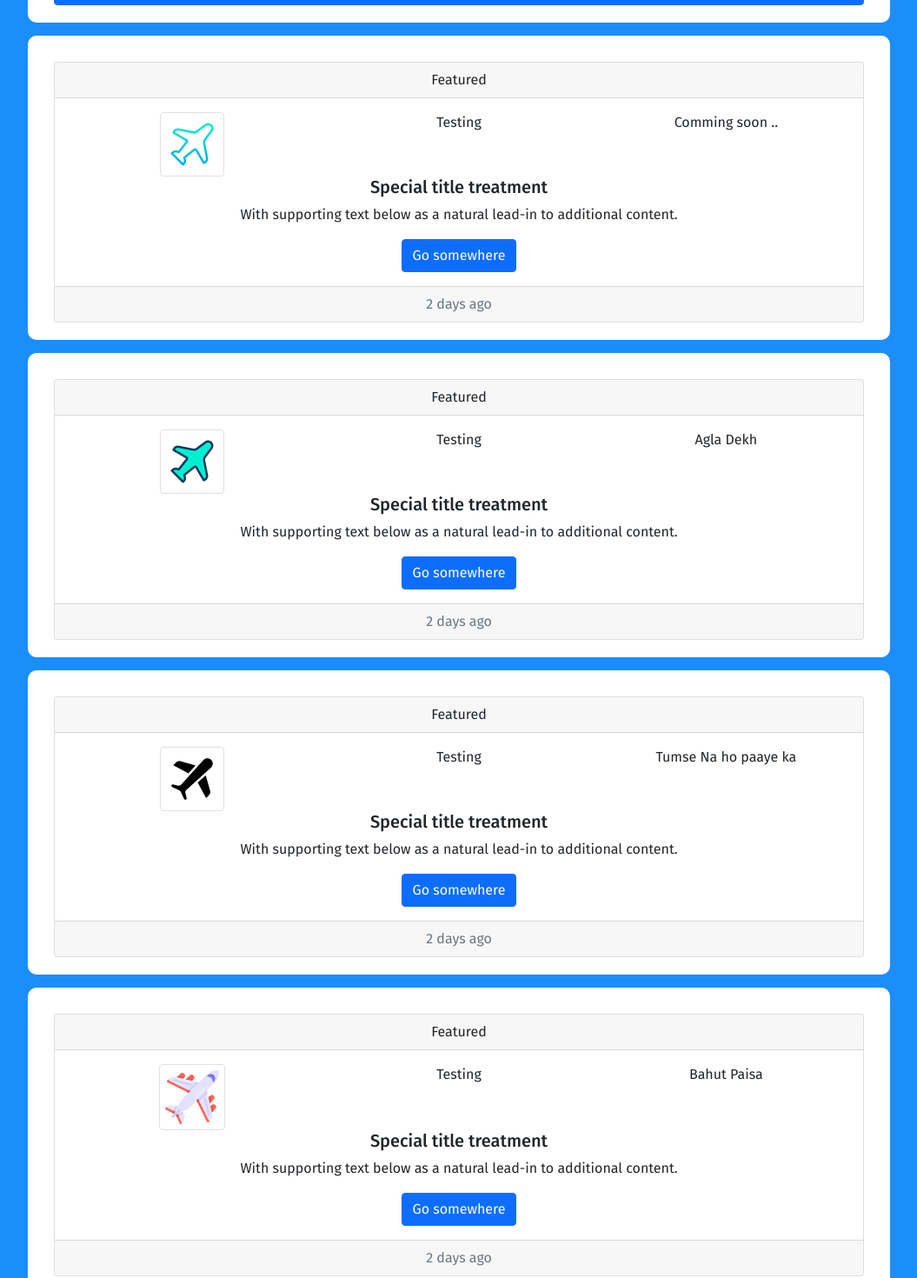
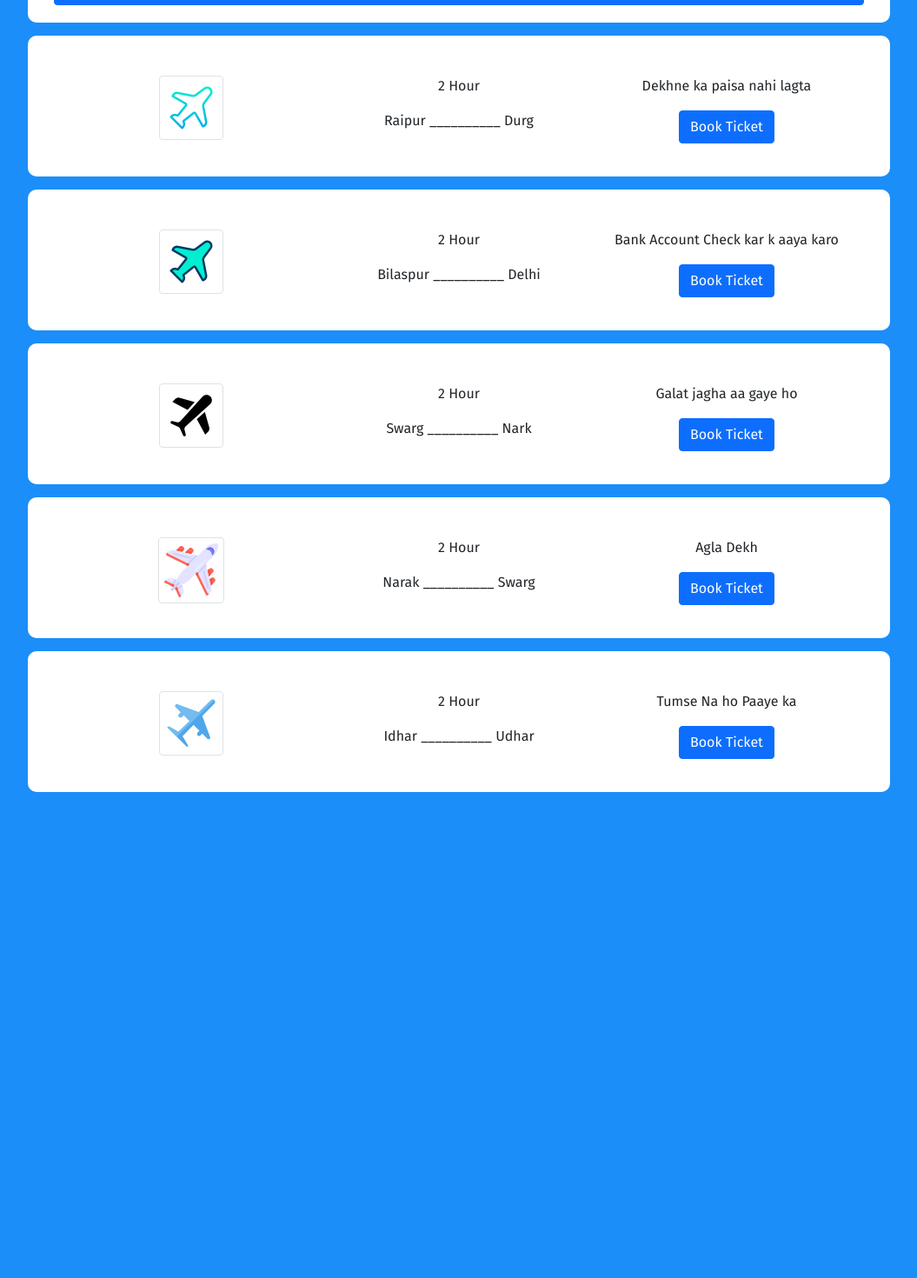
Before and after one commit to fazer1929/airline-reservation, a React (Create React App) app: page /searchflight in a window 1280 px wide. Shown: the part 516-1986 px from the top of the page at 87% size, without its empty margins (112-1167 px from the left). After the commit the page ends 1427 px from the top, so only its background shows below. Built offline with nearby package versions, Linux system fonts and the light colour scheme.

Commit message:
book ticket structured created

```diff
--- a/src/pages/Reservation.jsx
+++ b/src/pages/Reservation.jsx
@@ -18,6 +18,8 @@ function Reservation() {
 
       <div style={containerStyle}>
               <h1 style={{ "color": "#f1f2f6", "marginBottom": "40px", "fontSize": "2.5rem", "letterSpacing": '1.2', 'textAlign':'center', 'paddingTop': "20px" }}>Book Ticket</h1>
+              <div class="row">
+              <div class="col-sm-6">
 
       <form style={formStyle}>
         <h3>Flight Details</h3>
@@ -99,12 +101,72 @@ function Reservation() {
 
         <div className="d-grid">
           <button type="submit" className="btn btn-primary">
-            Submit
+            Confirm
           </button>
         </div>
 
       </form>
       </div>
+      <div class="col-sm-6">
+
+<form style={formStyle}>
+  <h3>Passenger Details</h3>
+   <div className="mb-3">
+          <label>First name</label>
+          <input
+            type="text"
+            className="form-control"
+            placeholder="First name + Middle Name"
+          />
+        </div>
+        <div className="mb-3">
+          <label>Last name</label>
+          <input type="text" className="form-control" placeholder="Last name" />
+        </div>
+
+        <div className="mb-3">
+          <label>Email address</label>
+          <input
+            type="email"
+            className="form-control"
+            placeholder="Enter email"
+          />
+        </div>
+        <div className="mb-3">
+          <label>Age</label>
+          <input
+            type="number"
+            className="form-control"
+            placeholder="Enter your Age"
+          />
+        </div>
+        <div className="mb-3">
+          <label>Gender</label>&nbsp;&nbsp;&nbsp;
+          <div class="form-check form-check-inline">
+            <input class="form-check-input" type="radio" name="radioGender" id="radioMale" checked />
+            <label class="form-check-label" for="radioMale">
+              Male
+            </label>
+          </div>
+          <div class="form-check form-check-inline">
+            <input class="form-check-input" type="radio" name="radioGender" id="radioFemale" />
+            <label class="form-check-label" for="radioFemale">
+              Female
+            </label>
+          </div>
+        </div>
+
+        <div className="d-grid">
+          <button type="submit" className="btn btn-primary">
+            Submit
+          </button>
+  </div>
+
+</form>
+</div>
+</div>
+</div>
+
     )
   }
 
--- a/src/pages/SearchFlight.jsx
+++ b/src/pages/SearchFlight.jsx
@@ -1,4 +1,5 @@
 import React from 'react'
+import { useState } from 'react'
 import { Link } from 'react-router-dom'
 import flight1 from "../images/flight1.png"
 import flight2 from "../images/flight2.png"
@@ -8,6 +9,14 @@ import flight5 from "../images/flight5.png"
 import flight6 from "../images/flight6.png"
 
 function SearchFlight() {
+
+  const [source,setSource] = useState("");
+  const [destination,setDestination] = useState("");
+  const [date,setDate] = useState("");
+  const [classType,setClassType] = useState("");
+
+
+
 
   const formStyle = {
     "width": "80%",
@@ -40,7 +49,7 @@ function SearchFlight() {
 
         <div class="form-group col-md-4">
       <label for="inputState">Source</label>
-      <select id="inputState" class="form-control">
+      <select id="inputState" class="form-control" >
         <option selected>Raipur</option>
         <option>Bilaspur</option>
         <option>Mumbai</option>
@@ -101,133 +110,114 @@ function SearchFlight() {
       </form>
 
       <form style={cardsStyle}>
-      <div class="card text-center">
-  <div class="card-header">
-    Featured
-  </div>
+      <div class="text-center">
+
   <div class="card-body">
     <div class="row">
   <div class="col-sm-4">
   <img src={flight1} alt="..." class="img-thumbnail"/>
     </div>
     <div class="col-sm-4">
-        <p>Testing</p>
+          <p>  2 Hour</p>
+        <p>Raipur __________  Durg</p>
+
     </div>
     <div class="col-sm-4">
-        <p>Comming soon ..</p>
+        <p>Dekhne ka paisa nahi lagta</p>
+    <a href="#" class="btn btn-primary">Book Ticket</a>
+
     </div>
     </div>
-    <h5 class="card-title">Special title treatment</h5>
-    <p class="card-text">With supporting text below as a natural lead-in to additional content.</p>
-    <a href="#" class="btn btn-primary">Go somewhere</a>
   </div>
-  <div class="card-footer text-muted">
-    2 days ago
-  </div>
+
 </div>
       </form>
       <form style={cardsStyle}>
-      <div class="card text-center">
-  <div class="card-header">
-    Featured
-  </div>
+      <div class="text-center">
+
   <div class="card-body">
     <div class="row">
   <div class="col-sm-4">
   <img src={flight2} alt="..." class="img-thumbnail"/>
     </div>
     <div class="col-sm-4">
-        <p>Testing</p>
+    <p>  2 Hour</p>
+        <p>Bilaspur __________  Delhi</p>
     </div>
     <div class="col-sm-4">
-        <p>Agla Dekh</p>
+        <p>Bank Account Check kar k aaya karo</p>
+    <a href="#" class="btn btn-primary">Book Ticket</a>
+
     </div>
     </div>
-    <h5 class="card-title">Special title treatment</h5>
-    <p class="card-text">With supporting text below as a natural lead-in to additional content.</p>
-    <a href="#" class="btn btn-primary">Go somewhere</a>
   </div>
-  <div class="card-footer text-muted">
-    2 days ago
-  </div>
+
 </div>
       </form>
       <form style={cardsStyle}>
-      <div class="card text-center">
-  <div class="card-header">
-    Featured
-  </div>
+      <div class="text-center">
+
   <div class="card-body">
     <div class="row">
   <div class="col-sm-4">
   <img src={flight3} alt="..." class="img-thumbnail"/>
     </div>
     <div class="col-sm-4">
-        <p>Testing</p>
+    <p>  2 Hour</p>
+        <p>Swarg __________  Nark</p>
     </div>
     <div class="col-sm-4">
-        <p>Tumse Na ho paaye ka</p>
+        <p>Galat jagha aa gaye ho</p>
+    <a href="#" class="btn btn-primary">Book Ticket</a>
+
     </div>
     </div>
-    <h5 class="card-title">Special title treatment</h5>
-    <p class="card-text">With supporting text below as a natural lead-in to additional content.</p>
-    <a href="#" class="btn btn-primary">Go somewhere</a>
   </div>
-  <div class="card-footer text-muted">
-    2 days ago
-  </div>
+
 </div>
       </form>
       <form style={cardsStyle}>
-      <div class="card text-center">
-  <div class="card-header">
-    Featured
-  </div>
+      <div class="text-center">
+
   <div class="card-body">
     <div class="row">
   <div class="col-sm-4">
   <img src={flight4} alt="..." class="img-thumbnail"/>
     </div>
     <div class="col-sm-4">
-        <p>Testing</p>
+    <p>  2 Hour</p>
+        <p>Narak __________  Swarg</p>
     </div>
     <div class="col-sm-4">
-        <p>Bahut Paisa</p>
+        <p>Agla Dekh</p>
+    <a href="#" class="btn btn-primary">Book Ticket</a>
+
     </div>
     </div>
-    <h5 class="card-title">Special title treatment</h5>
-    <p class="card-text">With supporting text below as a natural lead-in to additional content.</p>
-    <a href="#" class="btn btn-primary">Go somewhere</a>
   </div>
-  <div class="card-footer text-muted">
-    2 days ago
-  </div>
+
 </div>
       </form>
       <form style={cardsStyle}>
-      <div class="card text-center">
-  <div class="card-header">
-    Featured
-  </div>
+      <div class="text-center">
+
   <div class="card-body">
     <div class="row">
   <div class="col-sm-4">
   <img src={flight5} alt="..." class="img-thumbnail"/>
     </div>
     <div class="col-sm-4">
-        <p>Testing</p>
+    <p>  2 Hour</p>
+        <p>Idhar  __________  Udhar</p>
     </div>
     <div class="col-sm-4">
-        <p>Paisa</p>
+        <p>Tumse Na ho Paaye ka</p>
+    <a href="#" class="btn btn-primary">Book Ticket</a>
+
     </div>
     </div>
-    <h5 class="card-title">Special title treatment</h5>
-    <p class="card-text">With supporting text below as a natural lead-in to additional content.</p>
-    <a href="#" class="btn btn-primary">Go somewhere</a>
   </div>
-  <div class="card-footer text-muted">
-    2 days ago
-  </div>
+
 </div>
       </form>
 
```
